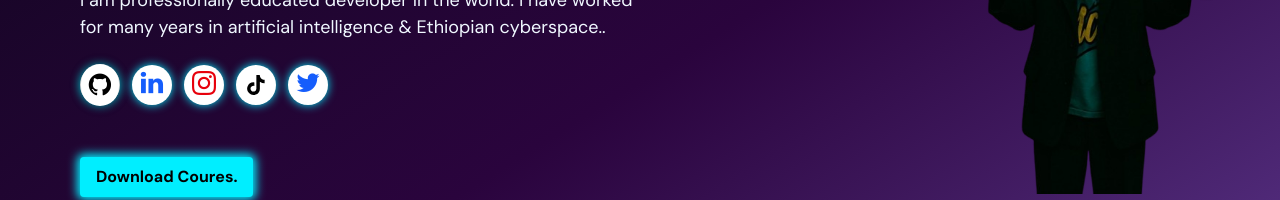
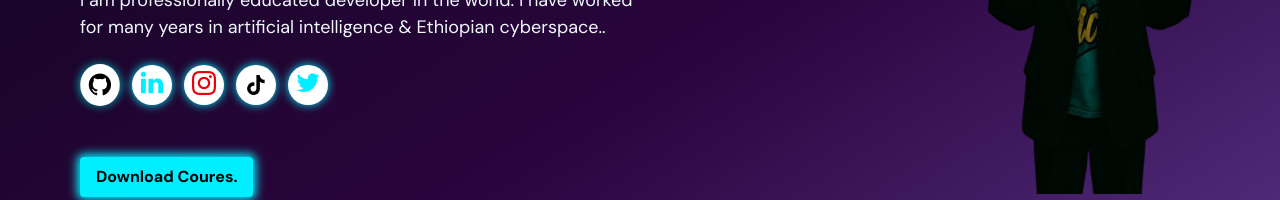
Before and after one commit to codewithfitse/Portfollo, a React (Vite) app in the folder React-app/: page / in a window 1280 px wide. Shown: the part 318-518 px from the top of the page. Built offline with nearby package versions, Linux system fonts and the light colour scheme.

Commit message:
CHANGE ON SERVICE

```diff
--- a/React-app/src/page/About.jsx
+++ b/React-app/src/page/About.jsx
@@ -14,10 +14,10 @@ export const About = () => {
           />
         </div>
         <div className="w-full flex flex-col items-center justify-center my-1 lg:my-0 gap-3 sideRight">
-          <h1 className="text-[30px] lg:text-[56px] font-bold">
+          <h1 className="text-[40px] lg:text-[56px] font-bold">
             About <span className="text-blue">Me</span>
           </h1>
-          <h2 className="text-[15px] lg:text-[32px] font-bold">
+          <h2 className="text-[20px] lg:text-[32px] font-bold">
             Website disgner
           </h2>
           <p className="w-[90%] text-center lg:w-full mb-2 lg:mb-8">
--- a/React-app/src/page/Home.jsx
+++ b/React-app/src/page/Home.jsx
@@ -28,7 +28,7 @@ const Home = () => {
             </div>
             <div className="icon-box">
               <a href="WWW.linkedin.com/in/fitsum-zerihun-89aab02a9">
-                <i className="fa fa-linkedin !text-[26px] text-blue-600"></i>
+                <i className="fa fa-linkedin !text-[26px] text-blue"></i>
               </a>
             </div>
 
@@ -44,7 +44,7 @@ const Home = () => {
             </div>
             <div className="icon-box">
               <a href="https://x.com/lil_fitse?t=cmxfDqpAWbK_l75aeqygzg&s=09">
-                <i className="fa fa-twitter !text-[26px] text-blue-600"></i>
+                <i className="fa fa-twitter !text-[26px] text-blue"></i>
               </a>
             </div>
           </div>
--- a/React-app/src/page/Service.jsx
+++ b/React-app/src/page/Service.jsx
@@ -7,10 +7,10 @@ export const Service = () => {
       <Header />
       <div className="flex flex-col w-full items-center px-1">
         <h1 className="my-[50px] font-bold text-[35px] lg:text-[56px]">
-          Our <span className="text-[#0ef]">Service</span>
+          Our <span className="text-blue">Service</span>
         </h1>
         <div className="w-full mb-10 grid lg:grid-cols-2 gap-2">
-          <div className="w-fit lg:w-full flex flex-1 flex-col items-center border-2 border-[#1f242d] rounded-2xl p-10 bg-[#323946] hover:border-[#0ef] hover:transform-scale(1.02)">
+          <div className="w-fit lg:w-full flex flex-1 flex-col items-center border-2 border-[#1f242d] rounded-2xl p-10 bg-[#323946] hover:border-blue hover:transform-scale(1.02)">
             <h2 className="text-[30px] lg:text-[40px] font-bold mb-2">
               Web Development
             </h2>
@@ -22,7 +22,7 @@ export const Service = () => {
               <button className="btn">Read More</button>
             </Link>
           </div>
-          <div className="w-full flex flex-col  items-center border-2 border-[#1f242d] rounded-2xl p-6 bg-[#323946] hover:border-[#0ef] hover:transform-scale(1.02)">
+          <div className="w-full flex flex-col  items-center border-2 border-[#1f242d] rounded-2xl p-6 bg-[#323946] hover:border-blue hover:transform-scale(1.02)">
             <h2 className="text-[30px] lg:text-[40px] font-bold mb-2">
               Graphic design
             </h2>
@@ -34,7 +34,7 @@ export const Service = () => {
               <button className="btn">Read More</button>
             </Link>
           </div>
-          <div className="w-full flex flex-1 flex-col items-center border-2 border-[#1f242d] rounded-2xl p-6 bg-[#323946] hover:border-[#0ef] hover:transform-scale(1.02)">
+          <div className="w-full flex flex-1 flex-col items-center border-2 border-[#1f242d] rounded-2xl p-6 bg-[#323946] hover:border-blue hover:transform-scale(1.02)">
             <h2 className="text-[30px] lg:text-[40px] font-bold mb-2">
               Digital Marketing
             </h2>
```
